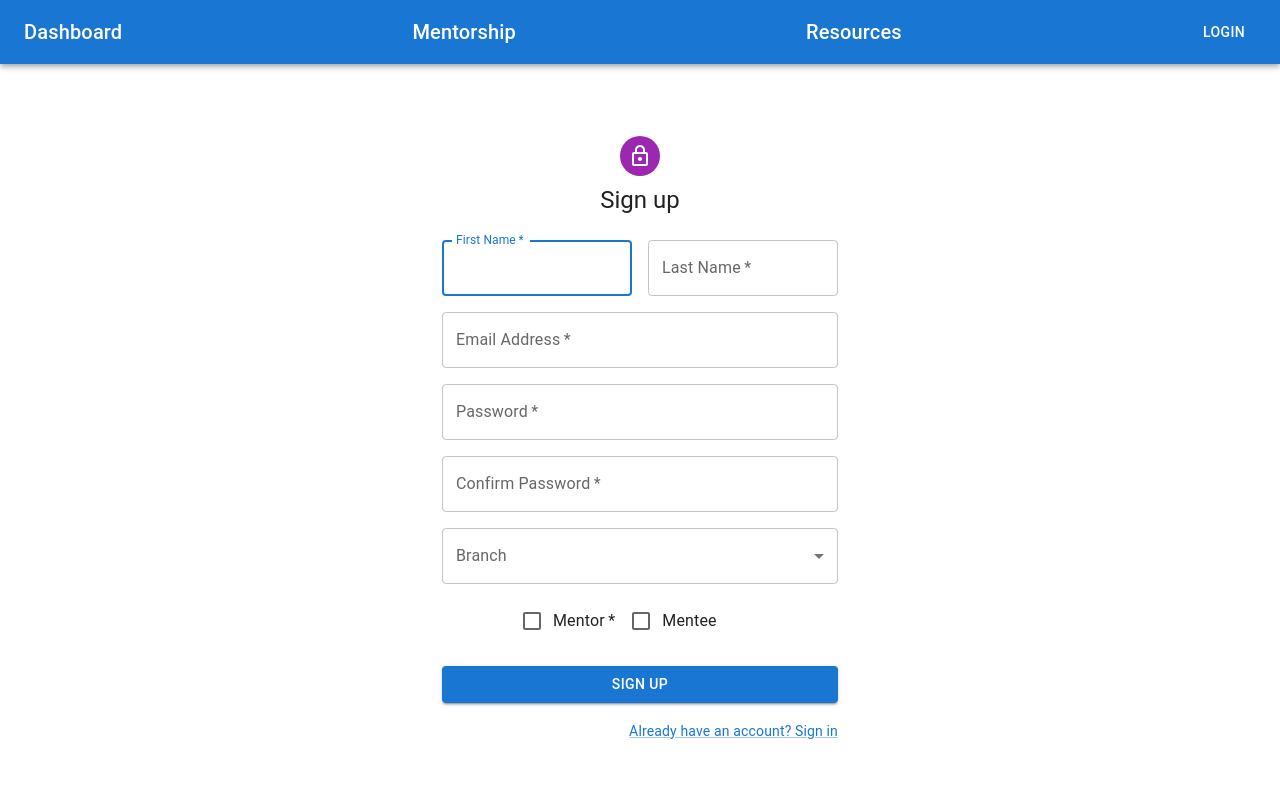
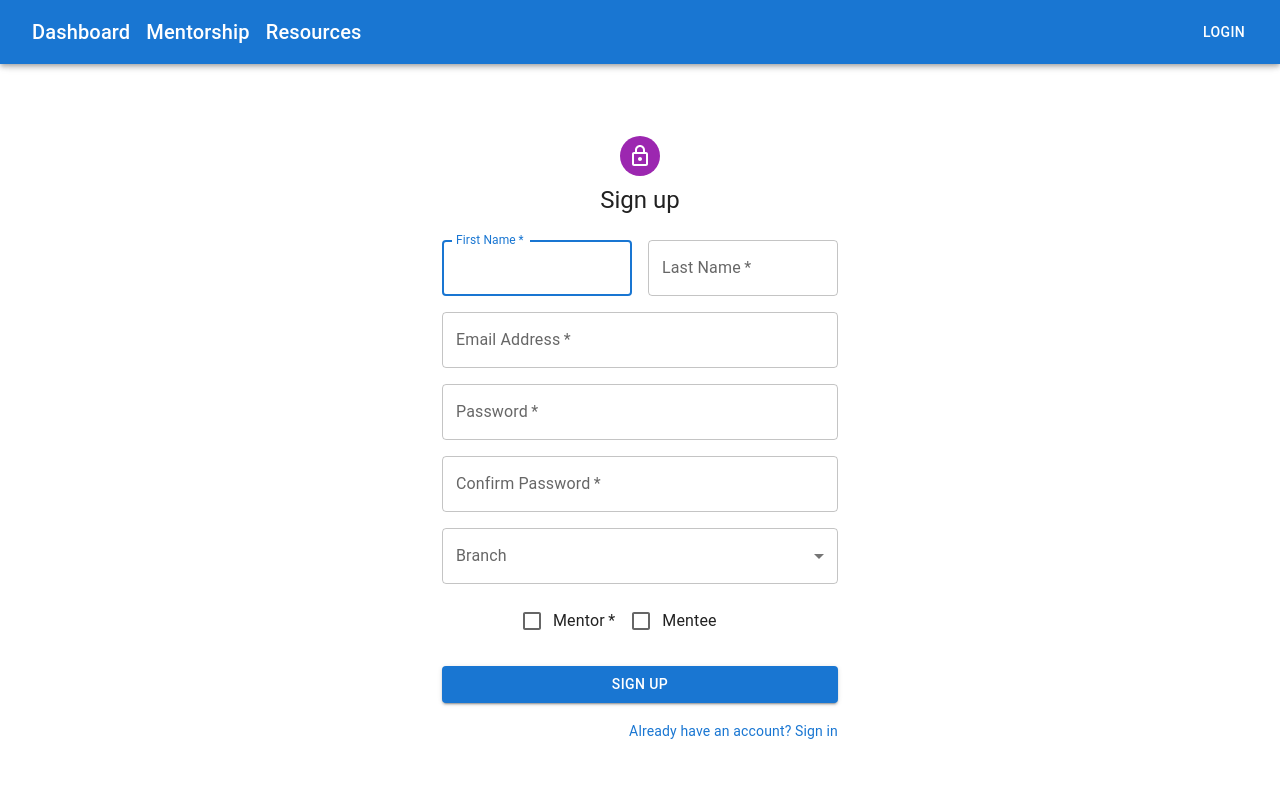
Before and after one commit to andrewaustin12/veteranMentorship, a React (Create React App) app in the folder client/: page /register in a window 1280 px wide. Shown: the top 800 px of the page. Built offline with nearby package versions, Linux system fonts and the light colour scheme.

Commit message:
added routing to nav pages and landing page buttons

```diff
--- a/client/src/App.css
+++ b/client/src/App.css
@@ -4,3 +4,15 @@
   justify-content: space-evenly;
   margin-top: 5%;
 }
+
+.NavContainer-main {
+  display: flex;
+  flex-direction: row;
+  justify-content: space-between;
+}
+
+.NavContainer-pages{
+  display: flex;
+  flex-direction: row;
+  justify-content: flex-start;
+}
--- a/client/src/components/LandingPageComponent.js
+++ b/client/src/components/LandingPageComponent.js
@@ -10,6 +10,7 @@ import Grid from '@mui/material/Grid';
 import Typography from '@mui/material/Typography';
 import GlobalStyles from '@mui/material/GlobalStyles';
 import Container from '@mui/material/Container';
+import Link from '@mui/material/Link'
 
 const tiers = [
   {
@@ -22,7 +23,7 @@ const tiers = [
     ],
     buttonText: 'Sign up',
     buttonVariant: 'outlined',
-    buttonRoute: '/register',
+    buttonRoute: '/signup',
   },
   {
     title: 'Mentee',
@@ -110,12 +111,12 @@ function LandingPageContent() {
                 </CardContent>
                 <CardActions>
                   {/* Redirect to a route buttonURL: /register, login/, etc. */}
-                  <Button fullWidth variant={tier.buttonVariant}>
-                    {tier.buttonText}
-                    {/* Add url to /register */}
-
-
-                  </Button>
+                  <Link href="/register" underline="none" sx={{ flexGrow: 1 }}>
+                    <Button fullWidth variant={tier.buttonVariant}>
+                      {tier.buttonText}
+                      {/* Add url to /register */}
+                    </Button>
+                  </Link>
                 </CardActions>
               </Card>
             </Grid>
--- a/client/src/components/Navbar.js
+++ b/client/src/components/Navbar.js
@@ -1,26 +1,36 @@
 import * as React from 'react';
+import "../App.css"
 import AppBar from '@mui/material/AppBar';
 import Box from '@mui/material/Box';
 import Toolbar from '@mui/material/Toolbar';
 import Typography from '@mui/material/Typography';
 import Button from '@mui/material/Button';
+import IconButton from '@mui/material/IconButton';
+import MenuIcon from '@mui/icons-material/Menu';
+import Link from '@mui/material/Link'
 
 const Navbar = () => {
   return (
     <div>
-          <Box sx={{ flexGrow: 1 }}>
-      <AppBar position="static">
+    <Box sx={{ flexGrow: 1 }}>
+      <AppBar position="sticky">
         <Toolbar>
-          <Typography variant="h6" component="div" sx={{ flexGrow: 1 }}>
-            Dashboard
-          </Typography>
-          <Typography variant="h6" component="div" sx={{ flexGrow: 1 }}>
-            Mentorship
-          </Typography>
-          <Typography variant="h6" component="div" sx={{ flexGrow: 1 }}>
-            Resources
-          </Typography>
-          <Button color="inherit">Login</Button>
+        <Box sx={{ flexGrow: 3 }}>
+              <Link href="/dashboard" variant="h6" color="white" underline="none" sx={{ margin: 1 }}>
+                Dashboard
+              </Link>
+              <Link href="/mentorship" variant="h6" color="white" underline="none" sx={{ margin: 1 }}>
+                Mentorship
+              </Link>
+              <Link href="/resources" variant="h6" color="white" underline="none" sx={{ margin: 1 }}>
+                Resources
+              </Link>
+          </Box>
+          <Box >
+            <Link href="/signin" color="white" underline="none">
+              <Button color="inherit">Login</Button>
+            </Link>
+          </Box>
         </Toolbar>
       </AppBar>
     </Box>
--- a/client/src/components/forms/LoginForm.jsx
+++ b/client/src/components/forms/LoginForm.jsx
@@ -102,12 +102,12 @@ const LoginForm = () => {
               </Button>
               <Grid container>
                 <Grid item xs>
-                  <Link href="#" variant="body2">
+                  <Link href="#" variant="body2" underline="none">
                     Forgot password?
                   </Link>
                 </Grid>
                 <Grid item>
-                  <Link href="/register" variant="body2">
+                  <Link href="/register" variant="body2" underline="none">
                     {"Don't have an account? Sign Up"}
                   </Link>
                 </Grid>
--- a/client/src/components/forms/RegisterForm.jsx
+++ b/client/src/components/forms/RegisterForm.jsx
@@ -169,7 +169,7 @@ const RegisterForm = () => {
             </Button>
             <Grid container justifyContent="flex-end">
               <Grid item>
-                <Link href="/signin" variant="body2">
+                <Link href="/signin" variant="body2" underline="none">
                   Already have an account? Sign in
                 </Link>
               </Grid>
```
